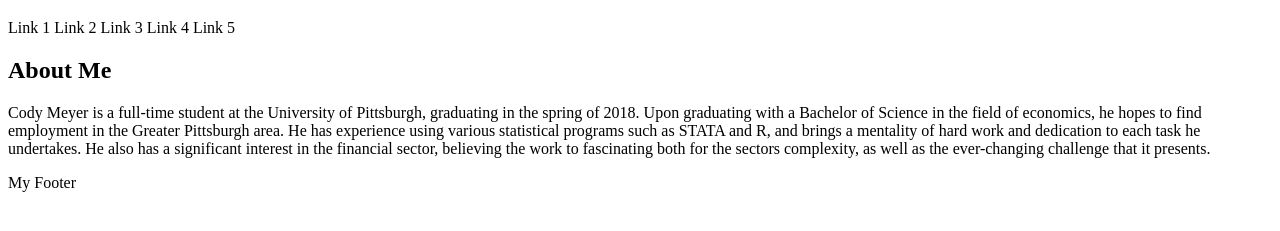
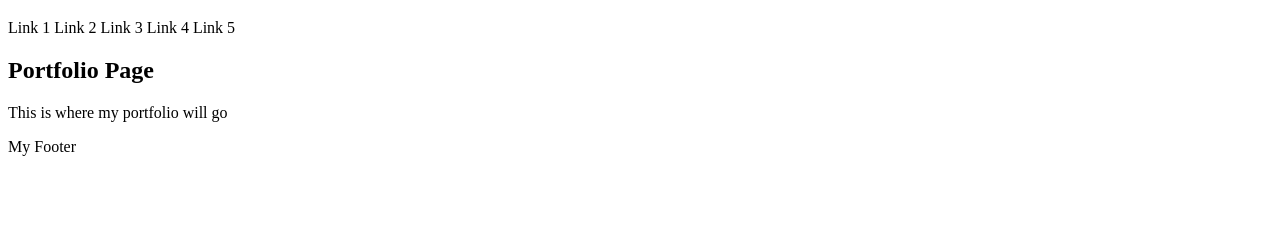
Before and after one commit to Cody24/Cody24.github.io, a plain HTML site: page portfolio/index.html in a window 1280 px wide. Shown: the part 61-292 px from the top of the page. Drawn offline with Linux system fonts and the light colour scheme.

Commit message:
Update index.html

```diff
--- a/portfolio/index.html
+++ b/portfolio/index.html
@@ -17,8 +17,10 @@
 </ul>
   </nav>
   <main>
-    <h2>About Me</h2>
-    <p>Cody Meyer is a full-time student at the University of Pittsburgh, graduating in the spring of 2018. Upon graduating with a Bachelor of Science in the field of economics, he hopes to find employment in the Greater Pittsburgh area. He has experience using various statistical programs such as STATA and R, and brings a mentality of hard work and dedication to each task he undertakes. He also has a significant interest in the financial sector, believing the work to fascinating both for the sectors complexity, as well as the ever-changing challenge that it presents. </p>
+    <h2>Portfolio Page
+    </h2>
+    <p>This is where my portfolio will go
+    </p>
   </main>
   <footer>My Footer</footer>
 </body>
```
